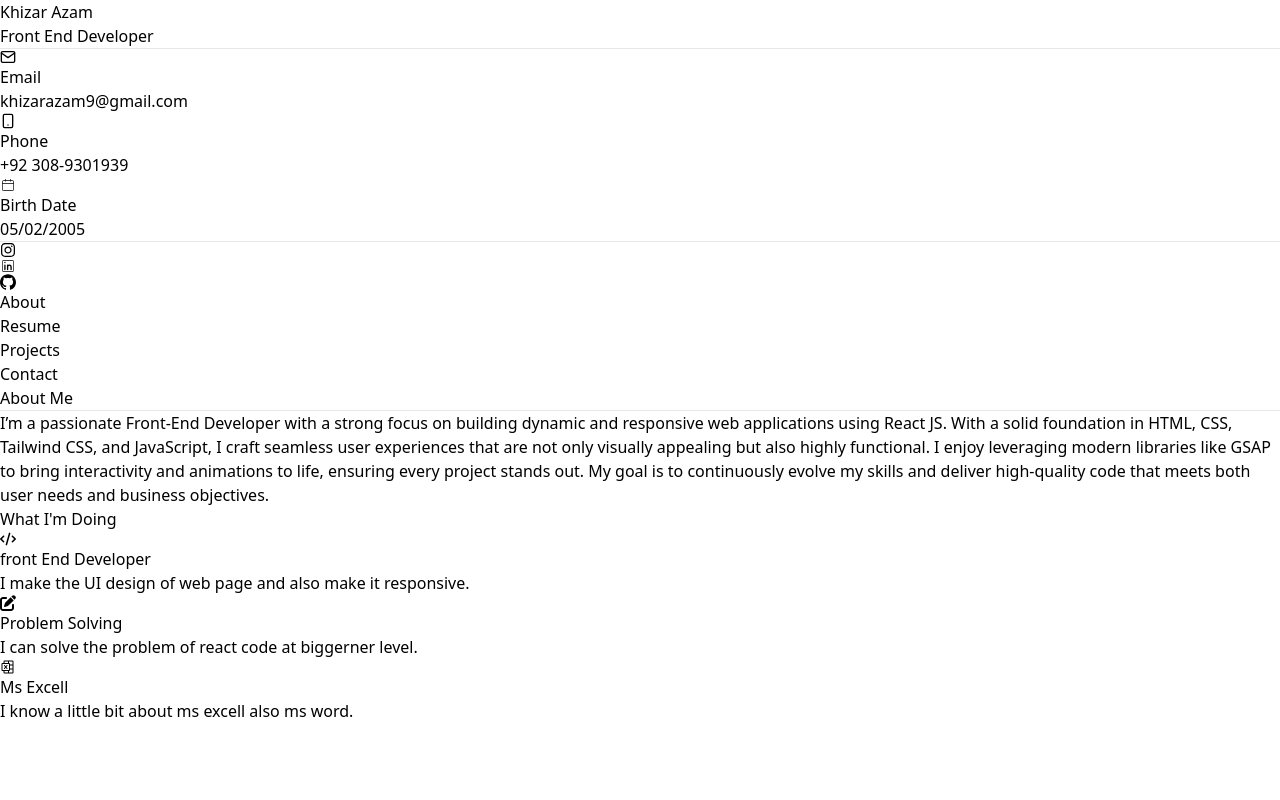
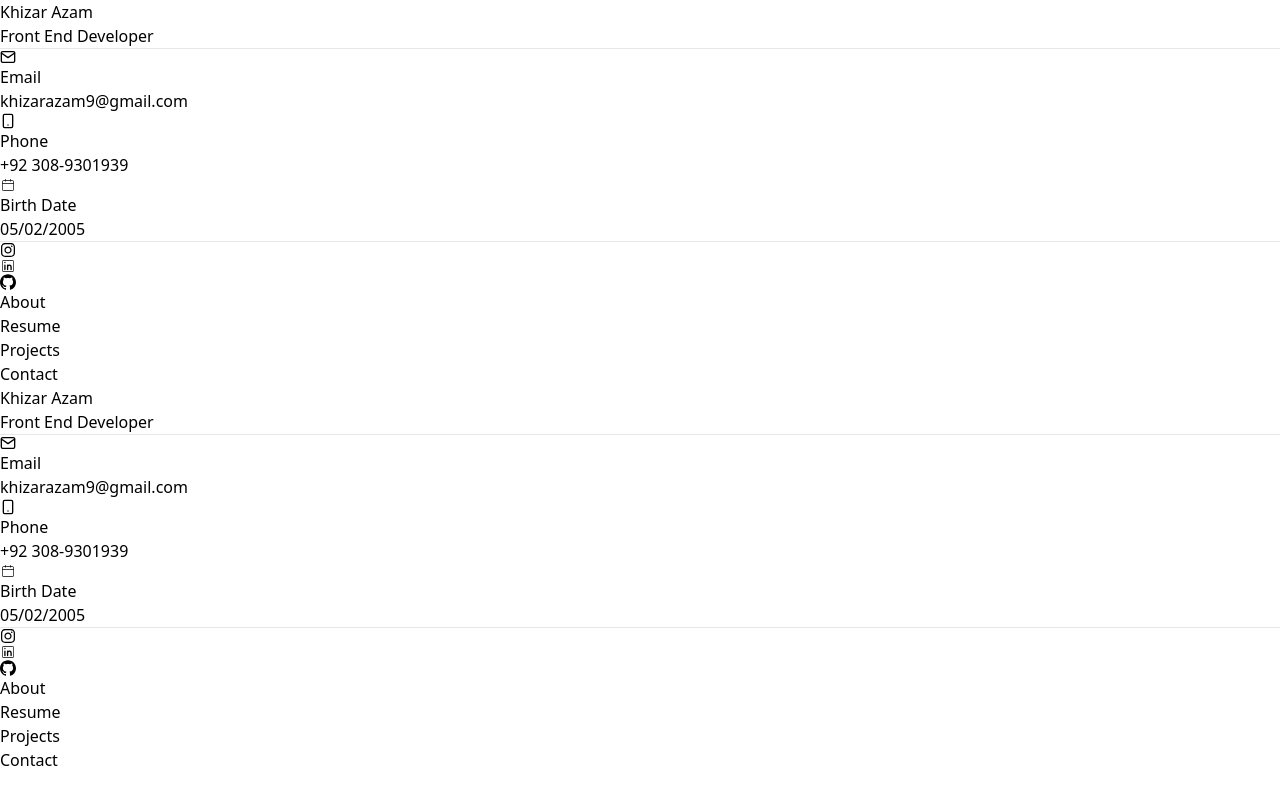
Before and after one commit to Khizarazam/portfolio-2, a React (Vite) app: page / in a window 1280 px wide. Built offline with nearby package versions, Linux system fonts and the light colour scheme.

Commit message:
Update main.jsx

```diff
--- a/src/main.jsx
+++ b/src/main.jsx
@@ -14,7 +14,8 @@ ReactDOM.createRoot(document.getElementById('root')).render(
     <HashRouter>
       <Routes>
         <Route path='/' element={<App />}>
-          <Route path='' element={<About />}/>
+          <Route index element={<App />}/>
+          <Route path='/' element={<About />}/>
           <Route path='resume' element={<Resume />}/>
           <Route path='projects' element={<Projects />}/>
           <Route path='contact' element={<Contact />}/>
```
